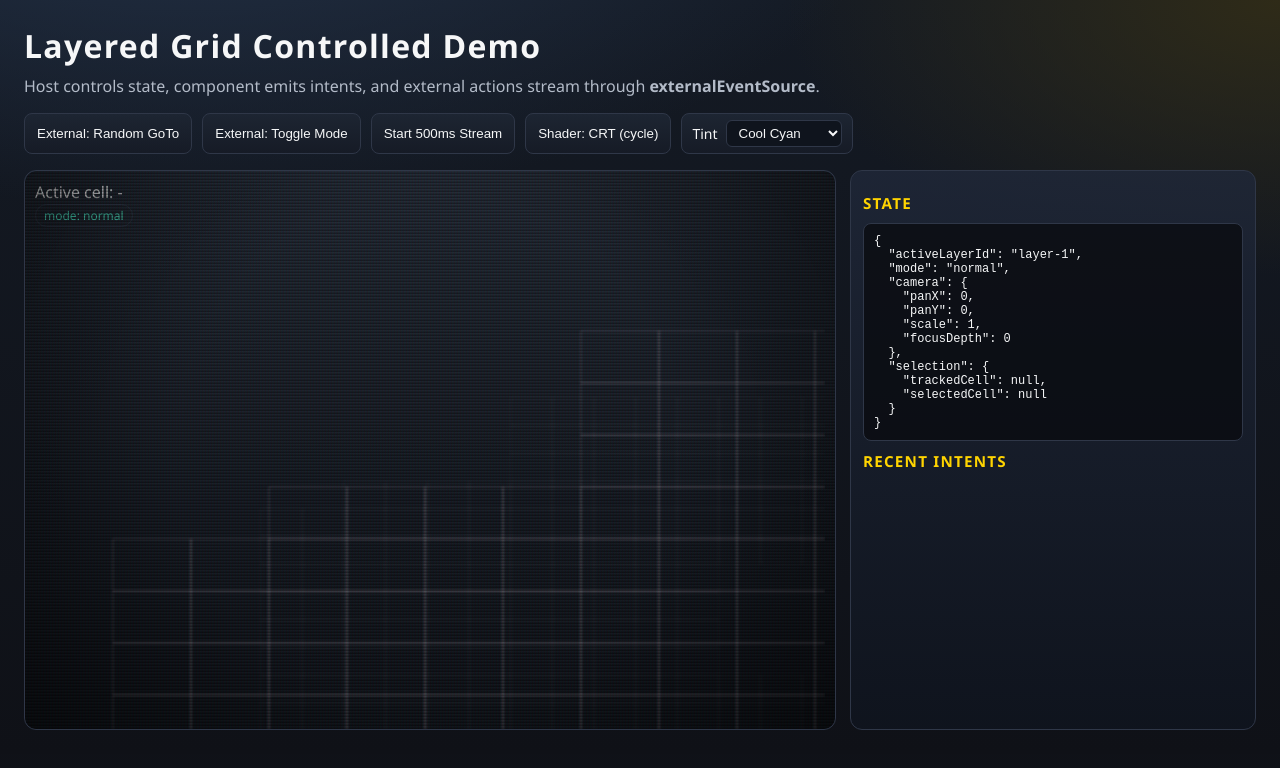
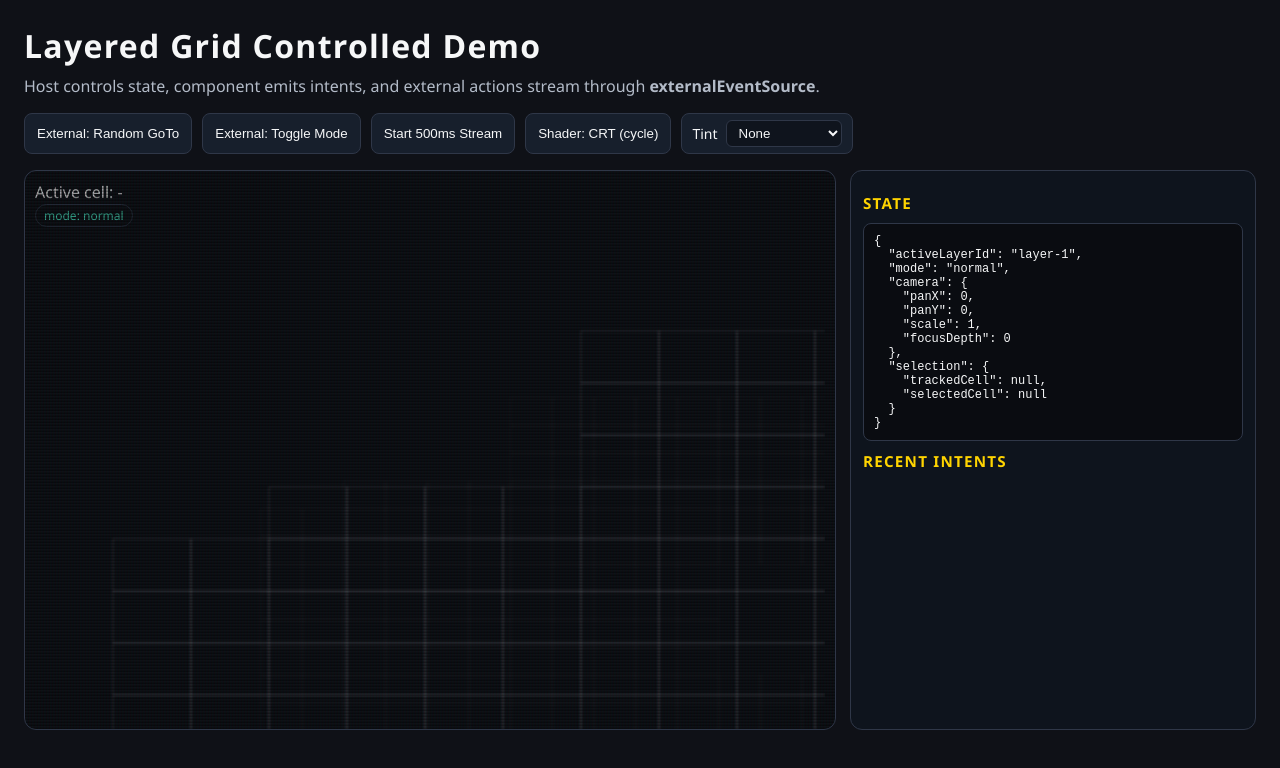
Before and after one commit to huuuda-aus/layered-grid, a React (Vite) app in the folder demo/: page / in a window 1280 px wide. Shown: the top 768 px of the page. Built offline with nearby package versions, Linux system fonts and the light colour scheme.

Commit message:
Refine tint strength and simplify shader styling

```diff
--- a/demo/src/App.tsx
+++ b/demo/src/App.tsx
@@ -18,11 +18,11 @@ type EventListener = (event: LayeredGridExternalEvent) => void;
 
 const TINT_PRESETS = [
   { label: "None", value: "transparent" },
-  { label: "Cool Cyan", value: "rgba(75, 227, 194, 0.08)" },
-  { label: "Amber CRT", value: "rgba(255, 166, 64, 0.12)" },
-  { label: "Matrix Green", value: "rgba(96, 255, 128, 0.1)" },
-  { label: "Violet Haze", value: "rgba(174, 119, 255, 0.1)" },
-  { label: "Blood Red", value: "rgba(255, 76, 76, 0.09)" },
+  { label: "Cool Cyan", value: "rgba(75, 227, 194, 0.24)" },
+  { label: "Amber CRT", value: "rgba(255, 166, 64, 0.28)" },
+  { label: "Matrix Green", value: "rgba(96, 255, 128, 0.26)" },
+  { label: "Violet Haze", value: "rgba(174, 119, 255, 0.27)" },
+  { label: "Blood Red", value: "rgba(255, 76, 76, 0.24)" },
 ] as const;
 
 class DemoEventBus implements LayeredGridExternalEventSource {
--- a/demo/src/styles.css
+++ b/demo/src/styles.css
@@ -20,10 +20,7 @@ body,
   margin: 0;
   width: 100%;
   min-height: 100%;
-  background:
-    radial-gradient(1200px 600px at 15% -20%, #24334a 0%, transparent 60%),
-    radial-gradient(900px 500px at 100% 0%, #2f2b18 0%, transparent 55%),
-    linear-gradient(180deg, var(--bg-1), var(--bg-0));
+  background: var(--bg-0);
   color: var(--ink);
   font-family: "IBM Plex Sans", "Segoe UI", sans-serif;
 }
@@ -54,7 +51,7 @@ body,
 
 button {
   border: 1px solid var(--line);
-  background: linear-gradient(180deg, #1d2532, #161b26);
+  background: #171f2c;
   color: var(--ink);
   padding: 8px 12px;
   border-radius: 8px;
@@ -70,7 +67,7 @@ button:hover {
   align-items: center;
   gap: 8px;
   border: 1px solid var(--line);
-  background: linear-gradient(180deg, #1d2532, #161b26);
+  background: #171f2c;
   color: var(--ink);
   padding: 6px 10px;
   border-radius: 8px;
@@ -103,7 +100,7 @@ button:hover {
   border: 1px solid var(--line);
   border-radius: 12px;
   padding: 10px;
-  background: linear-gradient(180deg, rgba(36, 44, 58, 0.5), rgba(14, 18, 24, 0.6));
+  background: rgba(14, 18, 24, 0.6);
   overflow: hidden;
   isolation: isolate;
 }
@@ -146,11 +143,6 @@ button:hover {
       rgba(255, 255, 255, 0.02) 1px,
       rgba(0, 0, 0, 0.2) 2px,
       rgba(0, 0, 0, 0.2) 3px
-    ),
-    linear-gradient(
-      to right,
-      rgba(255, 0, 0, 0.03),
-      rgba(0, 255, 255, 0.02)
     );
   mix-blend-mode: multiply;
   opacity: 0.8;
@@ -178,14 +170,12 @@ button:hover {
 }
 
 .grid-shell.tv-mode::after {
-  background: radial-gradient(circle at center, transparent 56%, rgba(0, 0, 0, 0.45) 100%);
+  background: rgba(0, 0, 0, 0.24);
   animation: tv-flicker 4.8s steps(2, end) infinite;
 }
 
 .grid-shell.tv-mode-crt::after {
-  background:
-    radial-gradient(circle at center, transparent 52%, rgba(0, 0, 0, 0.52) 100%),
-    linear-gradient(180deg, rgba(255, 255, 255, 0.02), rgba(0, 0, 0, 0.08));
+  background: rgba(0, 0, 0, 0.3);
   animation: tv-flicker 5.2s steps(2, end) infinite;
 }
 
@@ -217,7 +207,7 @@ button:hover {
   border: 1px solid var(--line);
   border-radius: 12px;
   padding: 12px;
-  background: linear-gradient(180deg, rgba(31, 39, 56, 0.85), rgba(15, 20, 30, 0.9));
+  background: rgba(15, 20, 30, 0.9);
 }
 
 .panel h2 {
--- a/src/react/LayeredGrid.tsx
+++ b/src/react/LayeredGrid.tsx
@@ -1772,6 +1772,9 @@ function applyTintToDrawnPixels(
   ctx.globalCompositeOperation = "source-atop";
   ctx.fillStyle = tintColor;
   ctx.fillRect(0, 0, width, height);
+  ctx.fillRect(0, 0, width, height);
+  ctx.fillRect(0, 0, width, height);
+  ctx.fillRect(0, 0, width, height);
   ctx.restore();
 }
 
```
Also changed, not shown: 5 other files (tests, documents, lock files or other folders).
